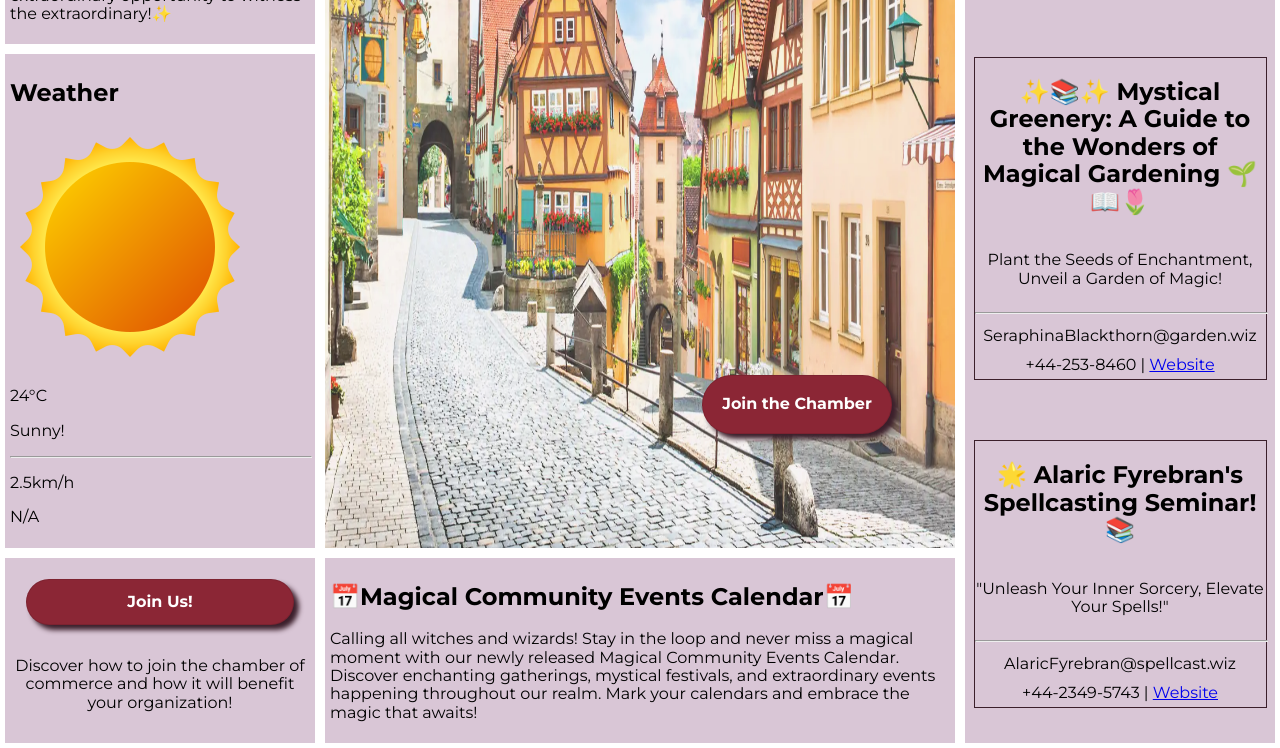
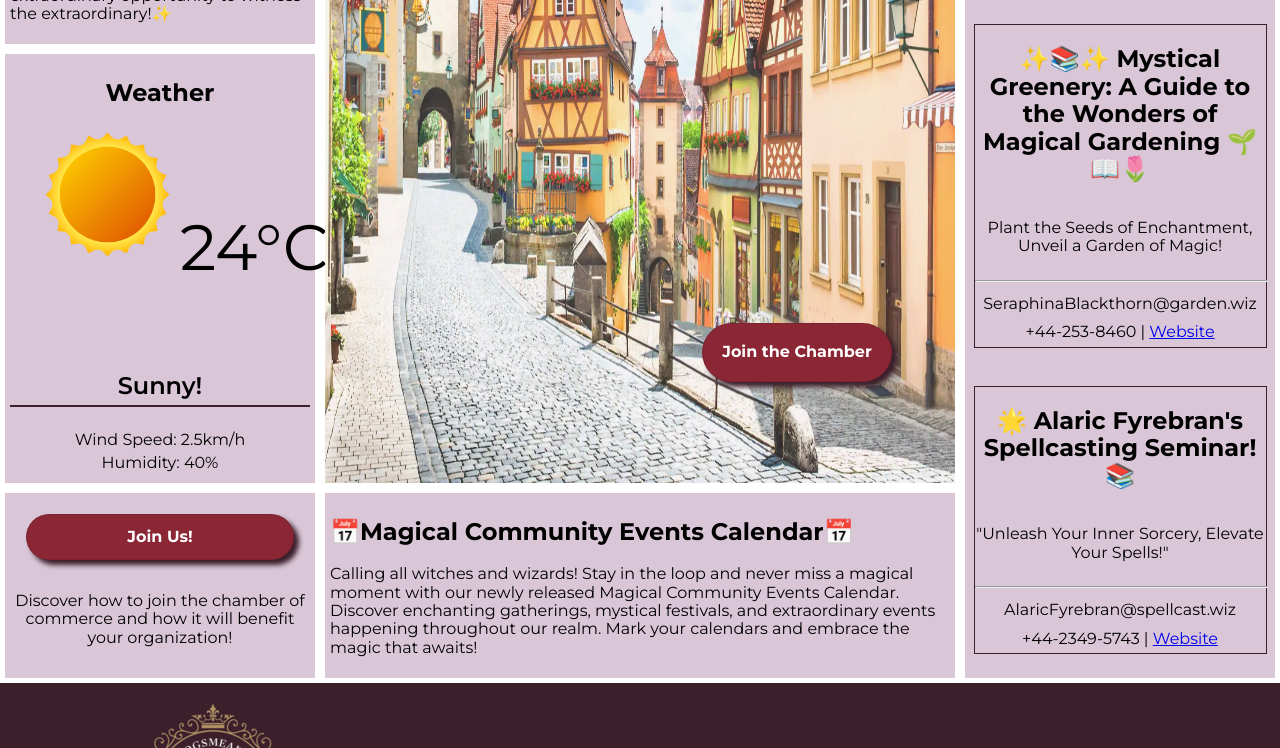
Before and after one commit to LisaCJHeinhold/WDD230, a plain HTML site: page chamber/index.html in a window 1280 px wide. Shown: the part 611-1359 px from the top of the page. Drawn offline with nearby package versions, Linux system fonts and the light colour scheme.

Commit message:
grid layout for weather

```diff
--- a/chamber/index.html
+++ b/chamber/index.html
@@ -76,9 +76,8 @@
             <img src="./images/icons8-sun-windows-11-color/icons8-sun-240.png" alt="sun image" class="weather-icon">
             <p class="temp">24&deg;C</p>
             <p class="weather-description">Sunny!</p>
-            <hr>
-            <p class="wind-speed">2.5km/h</p>
-            <p class="wind-chill">N/A</p>
+            <p class="wind-speed">Wind Speed: 2.5km/h</p>
+            <p class="humidity">Humidity: 40%</p>
         </section>
         <section class="newrelease">
             <h2 class="newrelease-title">📅Magical Community Events Calendar📅</h2>
--- a/chamber/styles/base.css
+++ b/chamber/styles/base.css
@@ -163,6 +163,52 @@ main hr {
 	padding: .8rem;
     box-shadow: 5px 5px 5px #3B1F2B;
 }
+/* weather layout */
+.weather {
+    display: grid;
+    grid-template-columns: repeat(4, 2fr);
+}
+.weather-title {
+    grid-row: 1;
+    grid-column: 1/5;
+    text-align: center;
+}
+.weather-icon {
+    grid-row: 2;
+    grid-column: 1/3;
+    width: 90%;
+    padding-left: 40px;
+}
+.temp {
+    grid-row: 2;
+    grid-column: 3/5;
+    font-size: 4rem;
+    padding-top: 30px;
+    padding-left: 30px;
+}
+.weather-description {
+    grid-row: 3;
+    grid-column: 1/5;
+    font-size: 1.5rem;
+    font-weight: 600;
+    text-align: center;
+    border-bottom: 2px solid var(--header);
+    padding-bottom: 5px;
+}
+.wind-speed {
+    grid-row: 4;
+    grid-column: 1/5;
+    text-align: center;
+    margin: 0;
+}
+.humidity {
+    grid-row: 5;
+    grid-column: 1/5;
+    text-align: center;
+    margin: 0;
+    padding: 5px;
+}
+/* end */
 .spotlight3 {
     display: none;
 }
--- a/chamber/styles/large.css
+++ b/chamber/styles/large.css
@@ -112,4 +112,50 @@
     grid-column: 2/4;
     grid-row: 3;
   }
+  /* weather layout */
+.weather {
+  display: grid;
+  grid-template-columns: repeat(4, 2fr);
 }
+.weather-title {
+  grid-row: 1;
+  grid-column: 1/5;
+  text-align: center;
+}
+.weather-icon {
+  grid-row: 2;
+  grid-column: 1/3;
+  width: 90%;
+  padding-left: 30px;
+}
+.temp {
+  grid-row: 2;
+  grid-column: 3/5;
+  font-size: 4rem;
+  padding-top: 20px;
+  padding-left: 20px;
+}
+.weather-description {
+  grid-row: 3;
+  grid-column: 1/5;
+  font-size: 1.5rem;
+  font-weight: 600;
+  text-align: center;
+  border-bottom: 2px solid var(--header);
+  padding-bottom: 5px;
+}
+.wind-speed {
+  grid-row: 4;
+  grid-column: 1/5;
+  text-align: center;
+  margin: 0;
+}
+.humidity {
+  grid-row: 5;
+  grid-column: 1/5;
+  text-align: center;
+  margin: 0;
+  padding: 5px;
+}
+/* end */
+}
--- a/chamber/styles/medium.css
+++ b/chamber/styles/medium.css
@@ -80,6 +80,52 @@
     .weather {
         grid-row: 5;
     }
+    /* weather layout */
+    .weather {
+        display: grid;
+        grid-template-columns: repeat(4, 2fr);
+    }
+    .weather-title {
+        grid-row: 1;
+        grid-column: 1/5;
+        text-align: center;
+    }
+    .weather-icon {
+        grid-row: 2;
+        grid-column: 1/3;
+        width: 90%;
+        padding-left: 40px;
+    }
+    .temp {
+        grid-row: 2;
+        grid-column: 3/5;
+        font-size: 2rem;
+        padding-top: 30px;
+        padding-left: 30px;
+    }
+    .weather-description {
+        grid-row: 3;
+        grid-column: 1/5;
+        font-size: 1.5rem;
+        font-weight: 600;
+        text-align: center;
+        border-bottom: 2px solid var(--header);
+        padding-bottom: 5px;
+    }
+    .wind-speed {
+        grid-row: 4;
+        grid-column: 1/5;
+        text-align: center;
+        margin: 0;
+    }
+    .humidity {
+        grid-row: 5;
+        grid-column: 1/5;
+        text-align: center;
+        margin: 0;
+        padding: 5px;
+    }
+    /* end */
     .footer-main {
         display: grid;
         grid-template-columns: repeat(3, 1fr);
```
